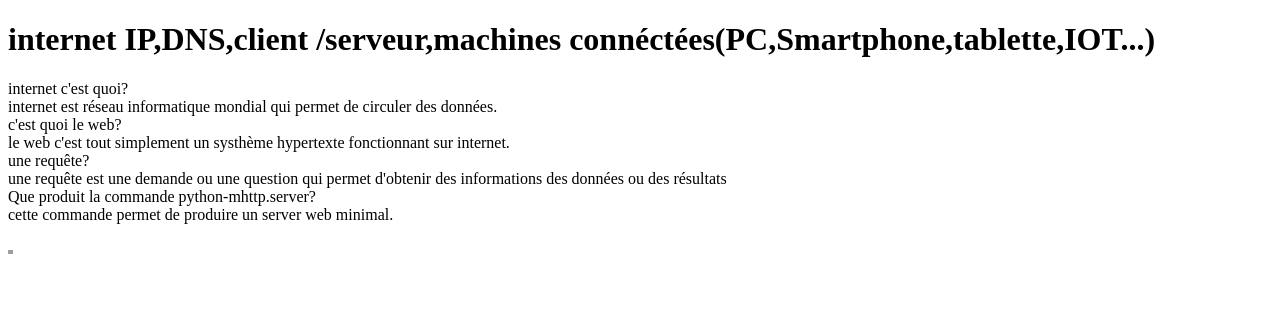
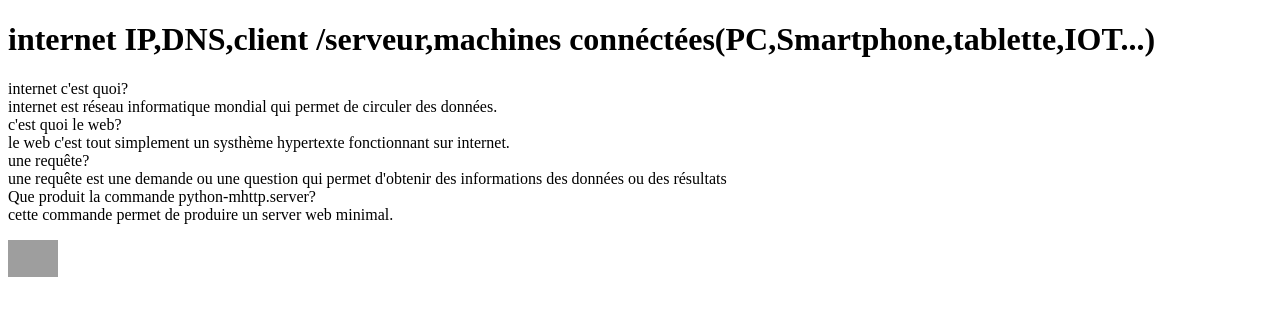
Before and after one commit to Emma-08/Emma-08, a plain HTML site: page index.html in a window 1280 px wide. Drawn offline with Linux system fonts and the light colour scheme; grey boxes are pictures that could not be loaded.

Commit message:
Update index.html

```diff
--- a/index.html
+++ b/index.html
@@ -19,4 +19,4 @@
     </p>
 </body>
 </html>
-<img src="https://images.app.goo.gl/A8w4eCADYpvnmTgT9"width="5">
+<img src="https://images.app.goo.gl/A8w4eCADYpvnmTgT9" width="50">
```
